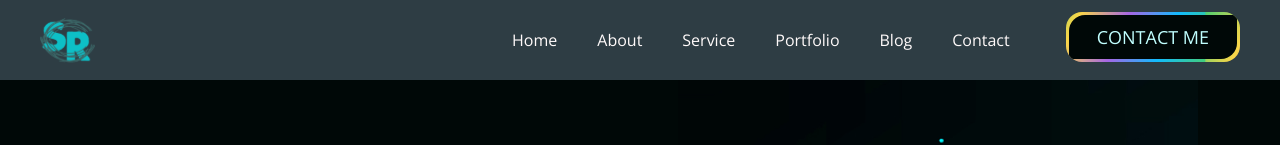
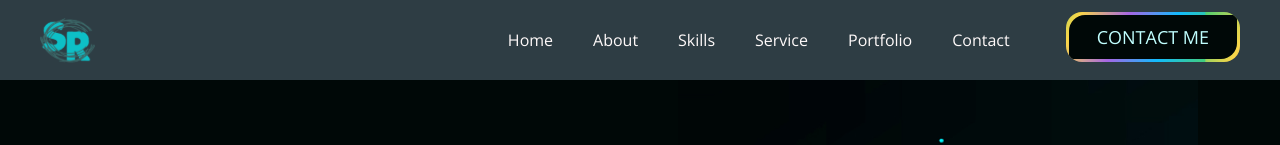
Before and after one commit to dev-saminur/sr-my-portfolio, a Next.js app: page / in a window 1280 px wide. Shown: the top 145 px of the page. Built offline with nearby package versions, Linux system fonts and the light colour scheme.

Commit message:
Update MenuData.js

```diff
--- a/src/components/Navbar/MenuData.js
+++ b/src/components/Navbar/MenuData.js
@@ -8,16 +8,16 @@ export const MenuItems = [
     link: "/pages/about",
   },
   {
+    title: "Skills",
+    link: "/pages/skills",
+  },
+  {
     title: "Service",
-    link: "/",
+    link: "/pages/service",
   },
   {
     title: "Portfolio",
-    link: "/",
-  },
-  {
-    title: "Blog",
-    link: "/",
+    link: "/pages/portfolio",
   },
   {
     title: "Contact",
```
